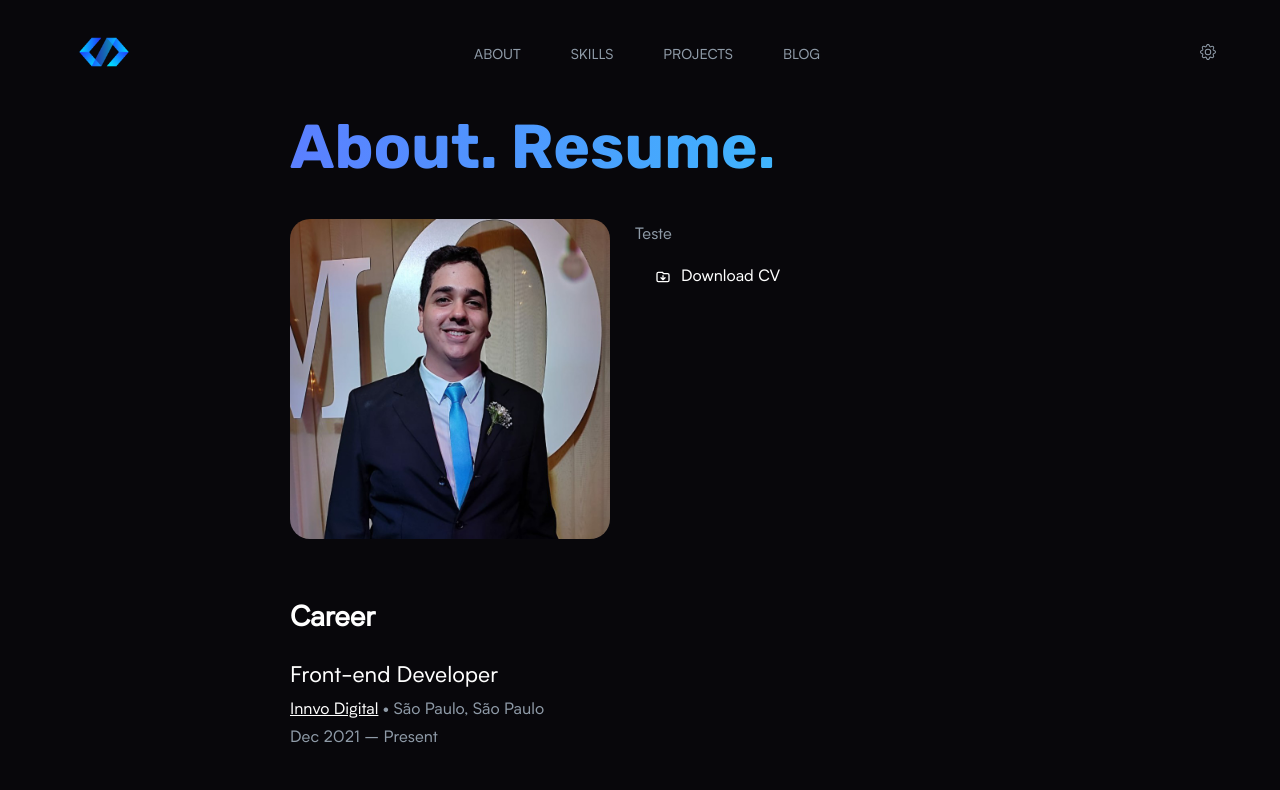
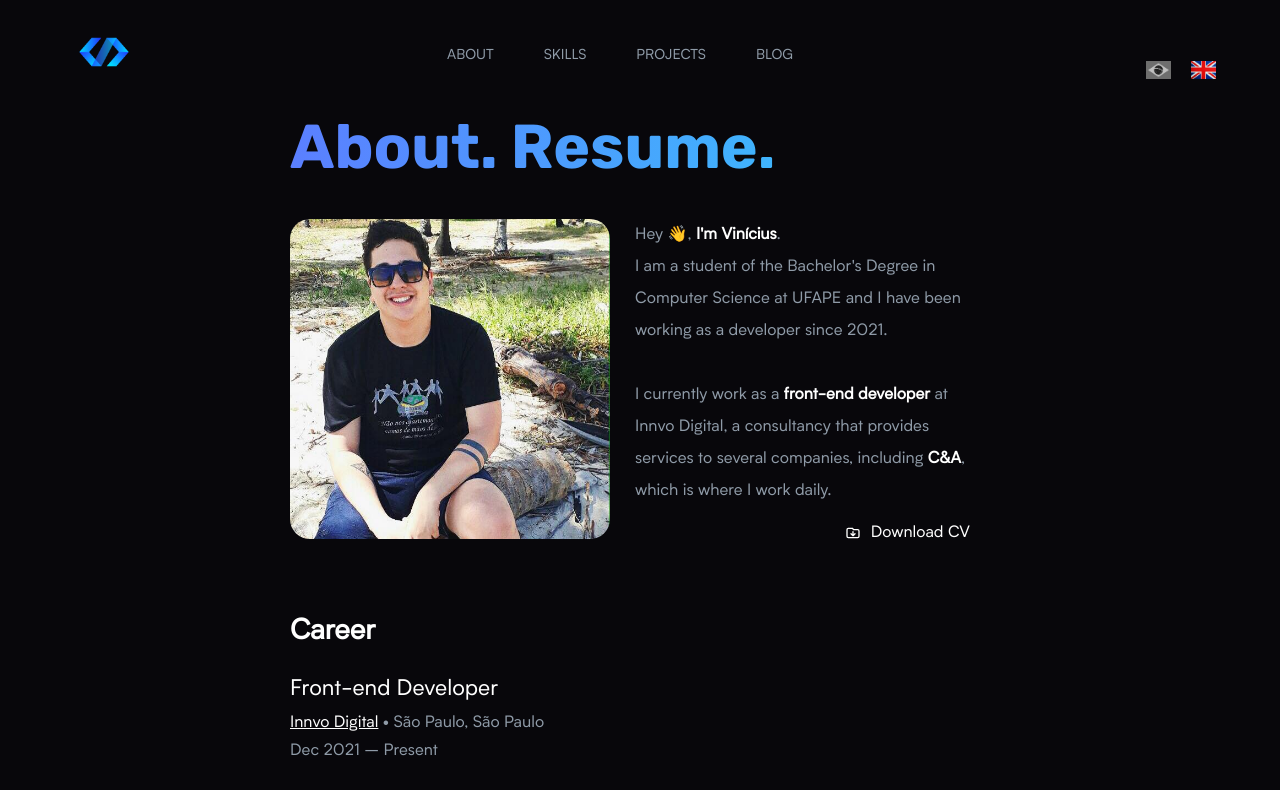
Before and after one commit to viniciuslucena/viniciuslucena.com, a Next.js app: page /about in a window 1280 px wide. Shown: the top 790 px of the page. Built offline with nearby package versions, Linux system fonts and the light colour scheme.

Commit message:
feat: Change language and About texts

```diff
--- a/pages/about.tsx
+++ b/pages/about.tsx
@@ -33,15 +33,25 @@ const About = () => {
           <div className="resume">
             {language === 'pt-BR' ? (
               <p className="resume__text">
-                Lorem ipsum dolor sit amet consectetur adipisicing elit. Ab, dolore et! Commodi
-                obcaecati ab eius possimus. Veritatis, itaque assumenda repudiandae sint placeat
-                beatae commodi veniam iure inventore autem, labore quaerat?Lorem ipsum dolor sit
-                amet consectetur adipisicing elit. Ab, dolore et! Commodi obcaecati ab eius
-                possimus. Veritatis, itaque assumenda repudiandae sint placeat beatae commodi veniam
-                iure inventore autem, labore quaerat?
+                Olá 👋, <span>eu sou o Vinícius</span>. <br />
+                Sou estudante do curso de Bacharelado em Ciência da Computação na UFAPE e trabalho
+                como desenvolvedor desde 2021.
+                <br />
+                <br />
+                Atualmente trabalho como <span>desenvolvedor front-end</span> na Innvo Digital, uma
+                consultoria que presta serviços para diversas empresas, incluindo a <span>C&A</span>
+                , que é onde eu trabalho diariamente.
               </p>
             ) : (
-              <p className="resume__text">Teste</p>
+              <p className="resume__text">
+                Hey 👋, <span>I&apos;m Vinícius</span>. <br />
+                I am a student of the Bachelor&apos;s Degree in Computer Science at UFAPE and I have
+                been working as a developer since 2021.
+                <br />
+                <br />I currently work as a <span>front-end developer</span> at Innvo Digital, a
+                consultancy that provides services to several companies, including <span>C&A</span>,
+                which is where I work daily.
+              </p>
             )}
             <div className="resume__btn">
               <a href="./resume/cv-vinicius-lucena.pdf" download="CV Vinícius Lucena">
@@ -51,7 +61,9 @@ const About = () => {
           </div>
         </PersonalResume>
         <Career>
-          <h3 className="second__title">Career</h3>
+          <h3 className="second__title">
+            {language === 'pt-BR' ? 'Histórico Profissional' : 'Career'}
+          </h3>
           <ul className="jobs-list">
             {jobs.map((job, index) => (
               <div key={index}>
--- a/src/Components/Footer/styles.js
+++ b/src/Components/Footer/styles.js
@@ -2,7 +2,6 @@ import styled from 'styled-components';
 
 export const FooterStyles = styled.footer`
   width: 100%;
-  height: 60px;
 
   display: flex;
   justify-content: center;
--- a/src/Components/Header/index.tsx
+++ b/src/Components/Header/index.tsx
@@ -2,17 +2,19 @@ import { useContext, useState } from 'react';
 
 import Link from 'next/link';
 
-import { BsGear } from 'react-icons/bs';
 import { GiHamburgerMenu } from 'react-icons/gi';
 
-import { HeaderStyles, SettingsIcon, HeaderStylesMobile } from './styles';
+import { HeaderStyles, HeaderStylesMobile } from './styles';
 import { GeneralContext } from '../../Context/general';
 
 export const Header = () => {
+  const { language, setLanguage } = useContext(GeneralContext);
+  const [openMenu, setOpenMenu] = useState(false);
+  // const pages =
+  //   language === 'pt-BR'
+  //     ? ['Sobre', 'Skills', 'Projetos', 'Blog']
+  //     : ['About', 'Skills', 'Projects', 'Blog'];
   const pages = ['About', 'Skills', 'Projects', 'Blog'];
-  const [settingsOpen, setSettingsOpen] = useState(false);
-  const [openMenu, setOpenMenu] = useState(false);
-  const { language, setLanguage } = useContext(GeneralContext);
 
   return (
     <>
@@ -33,9 +35,18 @@ export const Header = () => {
           </ul>
         </nav>
 
-        <SettingsIcon onClick={() => setSettingsOpen(!settingsOpen)}>
-          <BsGear className={settingsOpen ? 'active' : null} />
-        </SettingsIcon>
+        <div className="language">
+          <img
+            src="./icons/br-flag.jpeg"
+            className={`flag ${language === 'pt-BR' && 'active'}`}
+            onClick={() => setLanguage('pt-BR')}
+          />
+          <img
+            src="./icons/en-flag.jpeg"
+            className={`flag ${language === 'en-US' && 'active'}`}
+            onClick={() => setLanguage('en-US')}
+          />
+        </div>
       </HeaderStyles>
 
       <HeaderStylesMobile>
--- a/src/Components/Header/styles.js
+++ b/src/Components/Header/styles.js
@@ -58,6 +58,25 @@ export const HeaderStyles = styled.header`
       &:hover:after {
         transform: scaleX(1);
         transform-origin: bottom left;
+      }
+    }
+  }
+
+  .language {
+    display: flex;
+    justify-content: center;
+
+    .flag {
+      margin-top: 30px;
+      width: 25px;
+      filter: grayscale(1);
+
+      &.active {
+        filter: grayscale(0);
+      }
+
+      & + .flag {
+        margin-left: 20px;
       }
     }
   }
--- a/src/Styles/About.js
+++ b/src/Styles/About.js
@@ -11,6 +11,11 @@ export const PersonalResume = styled.div`
   .resume {
     margin-left: 25px;
     line-height: 32px;
+
+    span {
+      color: var(--white);
+      font-weight: bold;
+    }
   }
 
   .resume__btn {
```
Also changed, not shown: public/images/avatar.jpeg, public/images/projects/Personal-Website.png.
